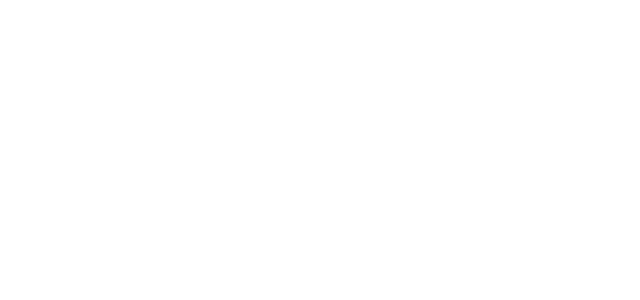
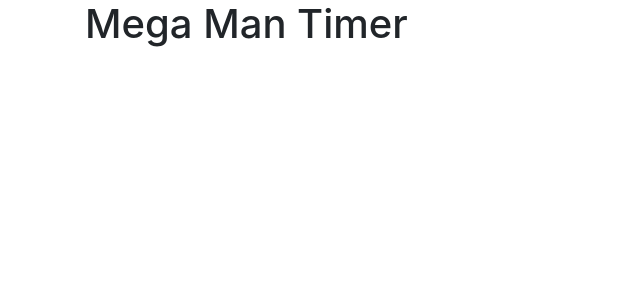
Before and after one commit to robertbrockie/mm2-timer, a React (Create React App) app: page / in a window 1280 px wide. Shown: the top 300 px of the page, without its empty margins (0-640 px from the left). Built offline with nearby package versions, Linux system fonts and the light colour scheme.

Commit message:
Clean up.

```diff
--- a/src/App.tsx
+++ b/src/App.tsx
@@ -1,9 +1,11 @@
 import React from 'react';
 
 function App() {
-  return (
-    <div></div>
-  );
+    return (
+        <div className="container">
+            <h1>Mega Man Timer</h1>
+        </div>
+    );
 }
 
 export default App;
```
